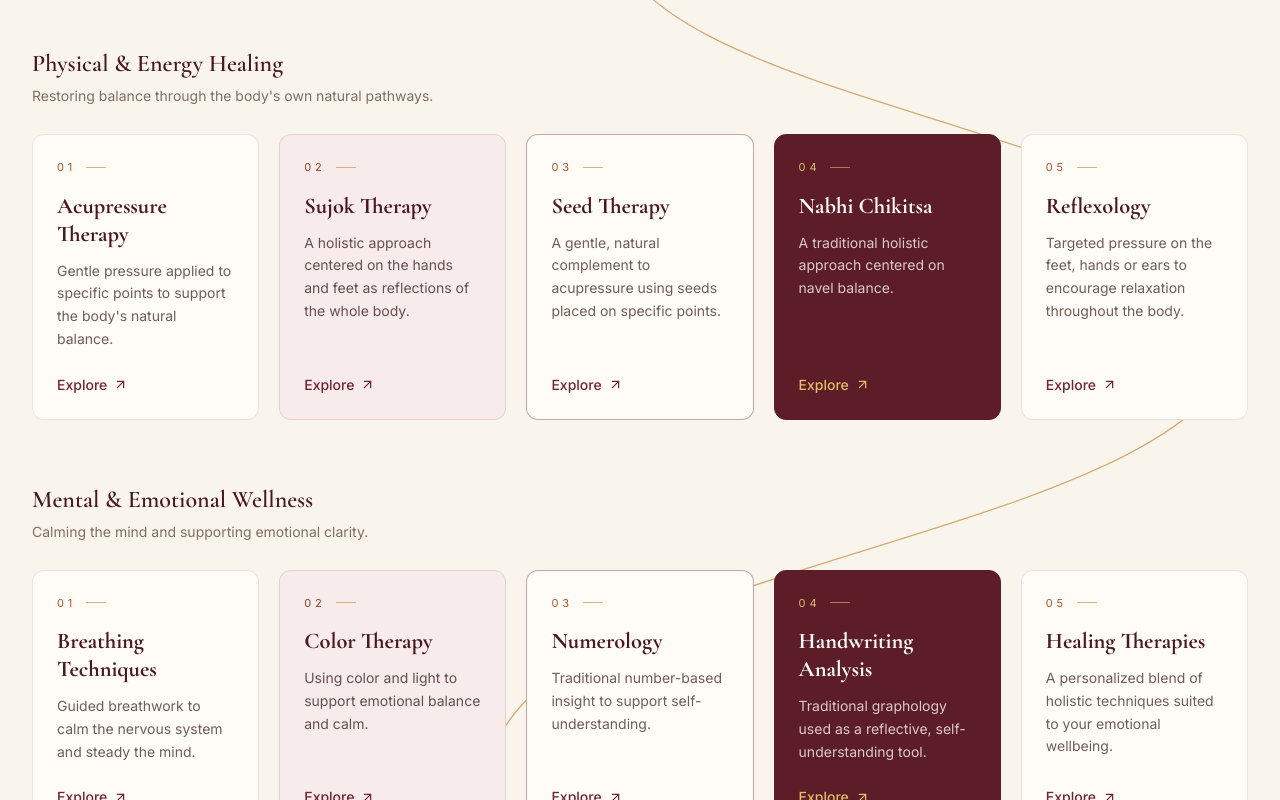
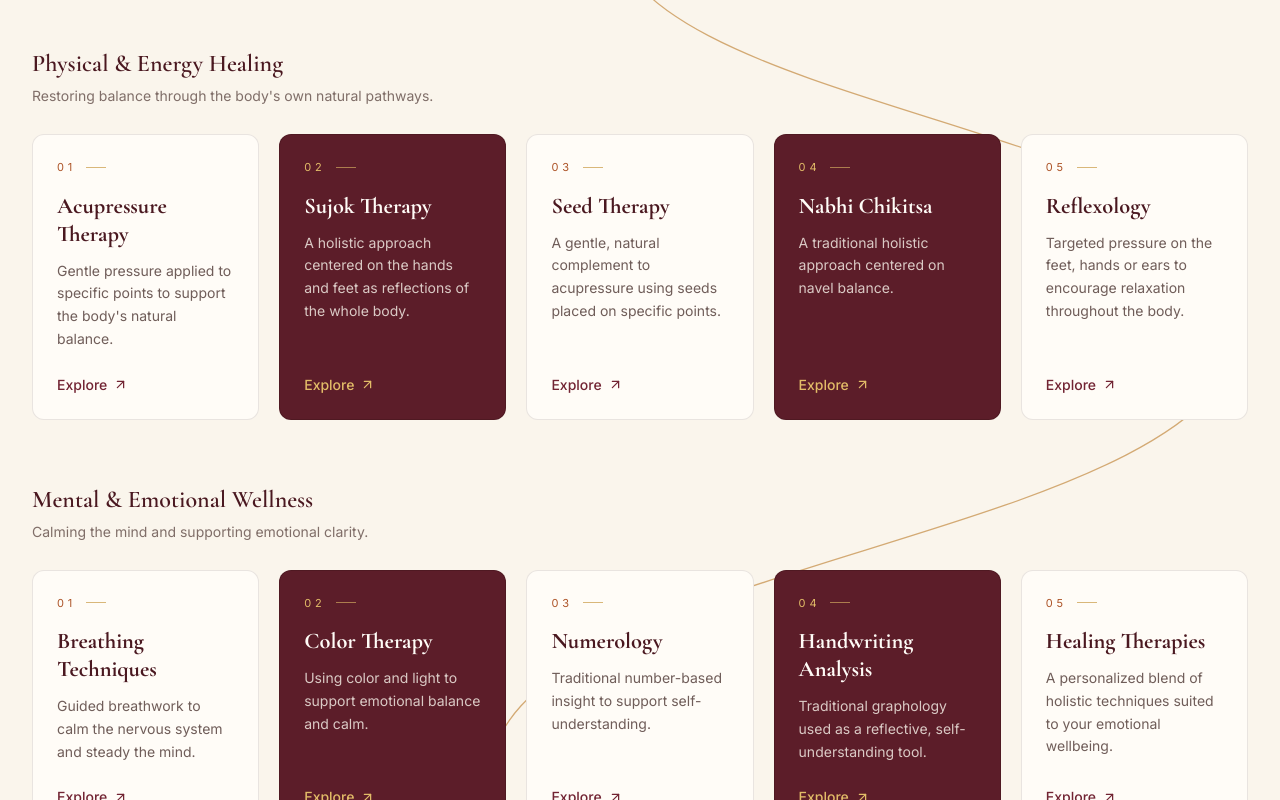
Before and after one commit to pranavsrini123/heal, a React (Vite) app: page / in a window 1280 px wide. Shown: the part 1060-1860 px from the top of the page. Built offline with nearby package versions, Linux system fonts and the light colour scheme.

Commit message:
Two burgundy cards per therapy section

```diff
--- a/src/components/sections/Therapies.tsx
+++ b/src/components/sections/Therapies.tsx
@@ -6,9 +6,9 @@ import { TherapyModal } from "./TherapyModal";
 
 const categoryOrder: TherapyCategory[] = ["physical", "mental"];
 
-// One rhythm for both rows: ivory, soft wine blush, ivory with a burgundy
-// edge, a deep burgundy feature card, ivory.
-const RHYTHM: CardTone[] = ["ivory", "blush", "outlined", "deep", "ivory"];
+// Both rows: cream, burgundy, cream, burgundy, cream — exactly two
+// burgundy cards per category.
+const RHYTHM: CardTone[] = ["ivory", "deep", "ivory", "deep", "ivory"];
 
 export function Therapies() {
   const [selected, setSelected] = useState<Therapy | null>(null);
--- a/src/components/sections/TherapyCard.tsx
+++ b/src/components/sections/TherapyCard.tsx
@@ -11,10 +11,10 @@ interface TherapyCardProps {
   tone?: CardTone;
 }
 
-export type CardTone = "ivory" | "blush" | "outlined" | "deep";
+export type CardTone = "ivory" | "deep";
 
-// Ivory and blush cards use dark type; the deep burgundy feature card
-// reverses to warm ivory type with gold details.
+// Ivory cards use dark type; the deep burgundy cards reverse to warm
+// ivory type with muted-gold details.
 const TONE: Record<CardTone, { card: string; title: string; body: string; num: string; rule: string; cta: string }> = {
   ivory: {
     card: "border-ink-900/10 bg-cream-50 hover:border-clay-400/50",
@@ -24,24 +24,8 @@ const TONE: Record<CardTone, { card: string; title: string; body: string; num: s
     rule: "bg-saffron-400/70",
     cta: "text-wine-600 group-hover:text-clay-600",
   },
-  blush: {
-    card: "border-wine-200/70 bg-wine-50 hover:border-wine-400/40",
-    title: "text-wine-800",
-    body: "text-ink-700/85",
-    num: "text-clay-600",
-    rule: "bg-saffron-400/70",
-    cta: "text-wine-600 group-hover:text-clay-600",
-  },
-  outlined: {
-    card: "border-wine-600/40 bg-cream-50 hover:border-wine-600/70",
-    title: "text-wine-800",
-    body: "text-ink-700/80",
-    num: "text-clay-500",
-    rule: "bg-saffron-400/70",
-    cta: "text-wine-600 group-hover:text-clay-600",
-  },
   deep: {
-    card: "border-wine-700 bg-wine-700 hover:border-saffron-300/60",
+    card: "border-wine-800/70 bg-wine-700 hover:border-saffron-300/60",
     title: "text-cream-50",
     body: "text-cream-100/80",
     num: "text-saffron-300",
```
